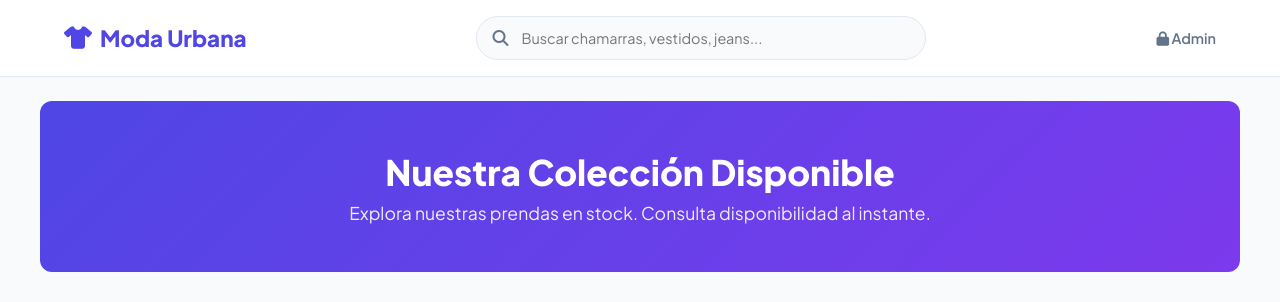
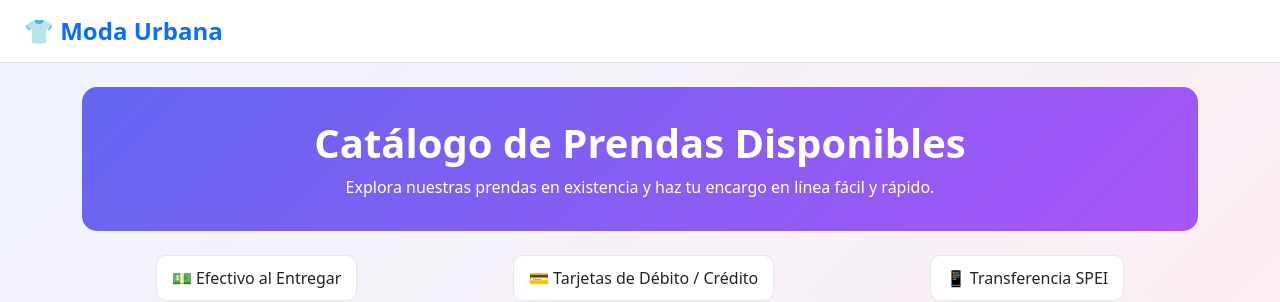
Before and after one commit to key-2006/Catalago, a Flask app: template templates/index.html in a window 1280 px wide. Shown: the top 302 px of the page. Run offline with Flask 3, Linux system fonts and the light colour scheme; the template is opened without the code that fills it: most values are stand-ins (such as "Sample title", 1, 10 or a date in 2020); grey boxes marked "Sample" are stand-in pictures.

Commit message:
Update index.html

```diff
--- a/templates/index.html
+++ b/templates/index.html
@@ -3,187 +3,88 @@
 <head>
     <meta charset="UTF-8">
     <meta name="viewport" content="width=device-width, initial-scale=1.0">
-  <title>Moda Urbana - Catálogo Digital</title>
-  <!-- Google Fonts & FontAwesome -->
-  <link href="https://fonts.googleapis.com/css2?family=Plus+Jakarta+Sans:wght@400;500;600;700;800&display=swap" rel="stylesheet">
-  <link rel="stylesheet" href="https://cdnjs.cloudflare.com/ajax/libs/font-awesome/6.4.0/css/all.min.css">
-
+    <title>Moda Urbana - Catálogo</title>
+    <link rel="stylesheet" href="{{ url_for('static', filename='estilos.css') }}">
+    <link href="https://cdn.jsdelivr.net/npm/bootstrap@5.3.0/dist/css/bootstrap.min.css" rel="stylesheet">
     <style>
-    :root {
-      --primary: #4F46E5;
-      --primary-dark: #4338CA;
-      --accent: #10B981;
-      --bg: #F8FAFC;
-      --surface: #FFFFFF;
-      --text: #0F172A;
-      --text-muted: #64748B;
-      --border: #E2E8F0;
-      --radius: 12px;
-      --shadow: 0 10px 15px -3px rgba(0, 0, 0, 0.05), 0 4px 6px -2px rgba(0, 0, 0, 0.025);
-    }
-
-    * { box-sizing: border-box; margin: 0; padding: 0; font-family: 'Plus Jakarta Sans', sans-serif; }
-    body { background-color: var(--bg); color: var(--text); min-height: 100vh; }
-
-    /* Header Nav */
-    header {
-      background: var(--surface);
-      border-bottom: 1px solid var(--border);
-      position: sticky;
-      top: 0;
-      z-index: 50;
-    }
-    .nav-container {
-      max-width: 1200px;
-      margin: 0 auto;
-      padding: 1rem 1.5rem;
-      display: flex;
-      align-items: center;
-      justify-content: space-between;
-    }
-    .logo { font-size: 1.4rem; font-weight: 800; color: var(--primary); display: flex; align-items: center; gap: 8px; text-decoration: none; }
-
-    /* Search Bar */
-    .search-box {
-      flex: 1;
-      max-width: 450px;
-      margin: 0 2rem;
-      position: relative;
-    }
-    .search-box input {
-      width: 100%;
-      padding: 0.75rem 1rem 0.75rem 2.75rem;
-      border: 1px solid var(--border);
-      border-radius: 99px;
-      background: var(--bg);
-      font-size: 0.9rem;
-      outline: none;
-      transition: all 0.2s;
-    }
-    .search-box input:focus { border-color: var(--primary); background: var(--surface); box-shadow: 0 0 0 4px rgba(79, 70, 229, 0.1); }
-    .search-box i { position: absolute; left: 1rem; top: 50%; transform: translateY(-50%); color: var(--text-muted); }
-
-    /* Hero Banner */
-    .hero {
-      background: linear-gradient(135deg, #4F46E5 0%, #7C3AED 100%);
-      color: white;
-      padding: 3rem 1.5rem;
-      text-align: center;
-      border-radius: var(--radius);
-      margin: 1.5rem auto;
-      max-width: 1200px;
-    }
-    .hero h1 { font-size: 2.2rem; font-weight: 800; margin-bottom: 0.5rem; }
-    .hero p { opacity: 0.9; font-size: 1.1rem; }
-
-    /* Layout */
-    .container { max-width: 1200px; margin: 2rem auto; padding: 0 1.5rem; display: grid; grid-template-columns: 240px 1fr; gap: 2rem; }
-
-    /* Filter Sidebar */
-    .filters { background: var(--surface); padding: 1.5rem; border-radius: var(--radius); border: 1px solid var(--border); height: fit-content; }
-    .filters h3 { font-size: 1rem; margin-bottom: 1rem; color: var(--text); }
-    .category-list { list-style: none; }
-    .category-item { margin-bottom: 0.5rem; }
-    .category-link {
-      display: flex; justify-content: space-between; align-items: center;
-      padding: 0.6rem 0.8rem; border-radius: 8px; color: var(--text-muted);
-      text-decoration: none; font-size: 0.9rem; font-weight: 500; transition: all 0.2s;
-    }
-    .category-link:hover, .category-link.active { background: #EEF2FF; color: var(--primary); font-weight: 600; }
-
-    /* Products Grid */
-    .grid { display: grid; grid-template-columns: repeat(auto-fill, minmax(230px, 1fr)); gap: 1.5rem; }
-    .card {
-      background: var(--surface); border: 1px solid var(--border); border-radius: var(--radius);
-      overflow: hidden; transition: transform 0.2s, box-shadow 0.2s; display: flex; flex-direction: column;
-    }
-    .card:hover { transform: translateY(-4px); box-shadow: var(--shadow); }
-    .card-img { width: 100%; height: 220px; object-fit: cover; background: #E2E8F0; }
-    .card-body { padding: 1rem; display: flex; flex-direction: column; flex: 1; }
-    .badge { font-size: 0.75rem; font-weight: 700; color: var(--primary); text-transform: uppercase; margin-bottom: 0.25rem; }
-    .card-title { font-size: 1rem; font-weight: 700; margin-bottom: 0.5rem; }
-    .price { font-size: 1.25rem; font-weight: 800; color: var(--text); margin-top: auto; }
-
-    .btn-ws {
-      display: flex; align-items: center; justify-content: center; gap: 8px;
-      background: #25D366; color: white; border: none; padding: 0.75rem;
-      border-radius: 8px; font-weight: 600; cursor: pointer; text-decoration: none;
-      margin-top: 0.75rem; transition: background 0.2s;
-    }
-    .btn-ws:hover { background: #1EBE5D; }
-
-    @media (max-width: 768px) {
-      .container { grid-template-columns: 1fr; }
-      .search-box { margin: 0 0.5rem; }
-    }
+        body { background-color: #f8f9fa; }
+        .hero-banner { background: linear-gradient(135deg, #6366f1, #a855f7); color: white; border-radius: 15px; padding: 2rem; }
+        .card-img-top { height: 220px; object-fit: cover; }
+        .badge-payment { background-color: white; border: 1px solid #e5e7eb; border-radius: 10px; padding: 10px 15px; font-weight: 500; }
     </style>
 </head>
 <body>
 
-  <header>
-    <div class="nav-container">
-      <a href="#" class="logo"><i class="fa-solid fa-shirt"></i> Moda Urbana</a>
+    <!-- Header -->
+    <nav class="navbar navbar-light bg-white border-bottom px-4">
+        <a class="navbar-brand fw-bold text-primary fs-4" href="/">👕 Moda Urbana</a>
+    </nav>
 
-      <!-- Buscador (Conectado a la tabla de palabras o productos) -->
-      <form action="/buscar" method="GET" class="search-box">
-        <i class="fa-solid fa-magnifying-glass"></i>
-        <input type="text" name="q" placeholder="Buscar chamarras, vestidos, jeans...">
-      </form>
+    <div class="container my-4">
 
-      <a href="/login" style="color: var(--text-muted); text-decoration: none; font-weight: 600; font-size: 0.9rem;">
-        <i class="fa-solid fa-lock"></i> Admin
+        <!-- Banner Principal -->
+        <div class="hero-banner text-center mb-4">
+            <h1 class="fw-bold">Catálogo de Prendas Disponibles</h1>
+            <p class="mb-0">Explora nuestras prendas en existencia y haz tu encargo en línea fácil y rápido.</p>
+        </div>
+
+        <!-- Métodos de Pago -->
+        <div class="d-flex justify-content-around flex-wrap gap-2 mb-4">
+            <div class="badge-payment">💵 Efectivo al Entregar</div>
+            <div class="badge-payment">💳 Tarjetas de Débito / Crédito</div>
+            <div class="badge-payment">📱 Transferencia SPEI</div>
+        </div>
+
+        <div class="row">
+            <!-- Menú Lateral de Categorías -->
+            <div class="col-md-3 mb-4">
+                <div class="card border-0 shadow-sm p-3">
+                    <h5 class="fw-bold mb-3">Categorías</h5>
+                    <div class="list-group list-group-flush">
+                        <a href="/" class="list-group-item list-group-item-action {% if not categoria_activa %}active fw-bold{% endif %}">
+                            Todas las prendas
                         </a>
+                        {% for cat in categorias %}
+                            <a href="/?categoria={{ cat.id }}"
+                               class="list-group-item list-group-item-action {% if categoria_activa == cat.id|string %}active fw-bold{% endif %}">
+                                {{ cat.nombre }}
+                            </a>
+                        {% endfor %}
                     </div>
-  </header>
-
-  <!-- Banner Promocional -->
-  <section class="hero">
-    <h1>Nuestra Colección Disponible</h1>
-    <p>Explora nuestras prendas en stock. Consulta disponibilidad al instante.</p>
-  </section>
-
-  <div class="container">
-    <!-- Filtro de Categorías -->
-    <aside class="filters">
-      <h3><i class="fa-solid fa-filter"></i> Categorías</h3>
-      <ul class="category-list">
-        <li class="category-item"><a href="#" class="category-link active">Todas las prendas</a></li>
-        <li class="category-item"><a href="#" class="category-link">Chamarras y Sacos</a></li>
-        <li class="category-item"><a href="#" class="category-link">Pantalones y Jeans</a></li>
-        <li class="category-item"><a href="#" class="category-link">Vestidos</a></li>
-        <li class="category-item"><a href="#" class="category-link">Accesorios</a></li>
-      </ul>
-    </aside>
-
-    <!-- Catálogo de Productos -->
-    <main class="grid">
-
-      <!-- Ejemplo de tarjeta de producto -->
-      <div class="card">
-        <img src="https://images.unsplash.com/photo-1551028719-00167b16eac5?w=500" alt="Chamarra de Cuero" class="card-img">
-        <div class="card-body">
-          <span class="badge">Chamarras</span>
-          <h2 class="card-title">Chamarra de Cuero Clásica</h2>
-          <div class="price">$450 MXN</div>
-          <a href="https://wa.me/1234567890?text=Hola,%20me%20interesa%20la%20Chamarra%20de%20Cuero" class="btn-ws" target="_blank">
-            <i class="fa-brands fa-whatsapp"></i> Consultar / Pedir
-          </a>
                 </div>
             </div>
 
-      <div class="card">
-        <img src="https://images.unsplash.com/photo-1541099649105-f69ad21f3246?w=500" alt="Jeans Slim Fit" class="card-img">
-        <div class="card-body">
-          <span class="badge">Pantalones</span>
-          <h2 class="card-title">Jeans Mezclilla Slim Fit</h2>
-          <div class="price">$320 MXN</div>
-          <a href="https://wa.me/1234567890?text=Hola,%20me%20interesa%20el%20Jeans%20Slim%20Fit" class="btn-ws" target="_blank">
-            <i class="fa-brands fa-whatsapp"></i> Consultar / Pedir
-          </a>
+            <!-- Catálogo de Productos -->
+            <div class="col-md-9">
+                <div class="row row-cols-1 row-cols-md-3 g-4">
+                    {% if productos %}
+                        {% for prod in productos %}
+                            <div class="col">
+                                <div class="card h-100 border-0 shadow-sm">
+                                    {% if prod.imagen_url %}
+                                        <img src="{{ prod.imagen_url }}" class="card-img-top" alt="{{ prod.nombre }}">
+                                    {% else %}
+                                        <div class="bg-light d-flex align-items-center justify-content-center text-muted card-img-top">Sin Imagen</div>
+                                    {% endif %}
+                                    <div class="card-body d-flex flex-column">
+                                        <h6 class="card-title fw-bold text-dark mb-1">{{ prod.nombre }}</h6>
+                                        <p class="card-text text-muted small flex-grow-1">{{ prod.descripcion if prod.descripcion else '' }}</p>
+                                        <div class="d-flex justify-content-between align-items-center mt-2">
+                                            <span class="fs-5 fw-bold text-primary">${{ "%.2f"|format(prod.precio) }}</span>
+                                            <span class="badge bg-secondary">Stock: {{ prod.stock if prod.stock else 0 }}</span>
                                         </div>
                                     </div>
-
-    </main>
+                                </div>
+                            </div>
+                        {% endfor %}
+                    {% else %}
+                        <div class="col-12 text-center py-5">
+                            <p class="text-muted fs-5">No hay prendas registradas en esta categoría.</p>
+                        </div>
+                    {% endif %}
+                </div>
+            </div>
+        </div>
     </div>
 
 </body>
```
Lines whose indentation alone changed are shown as unchanged.
